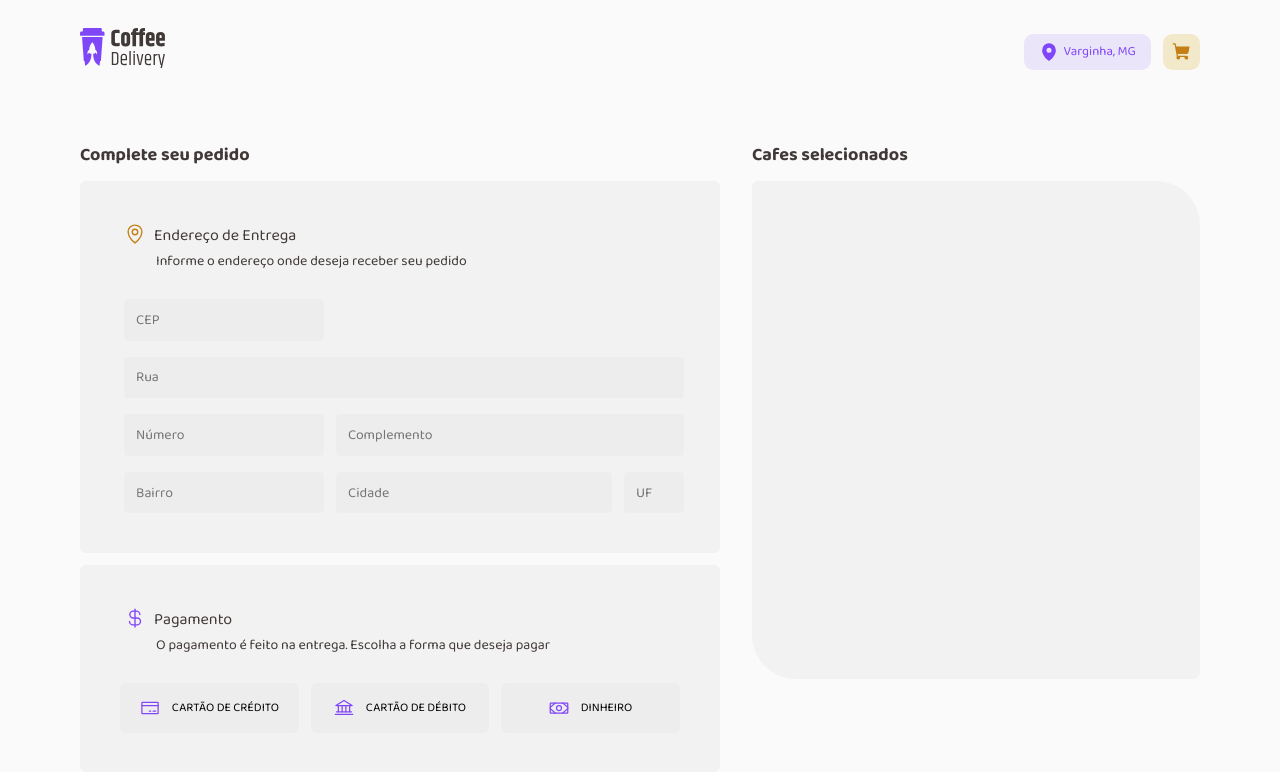
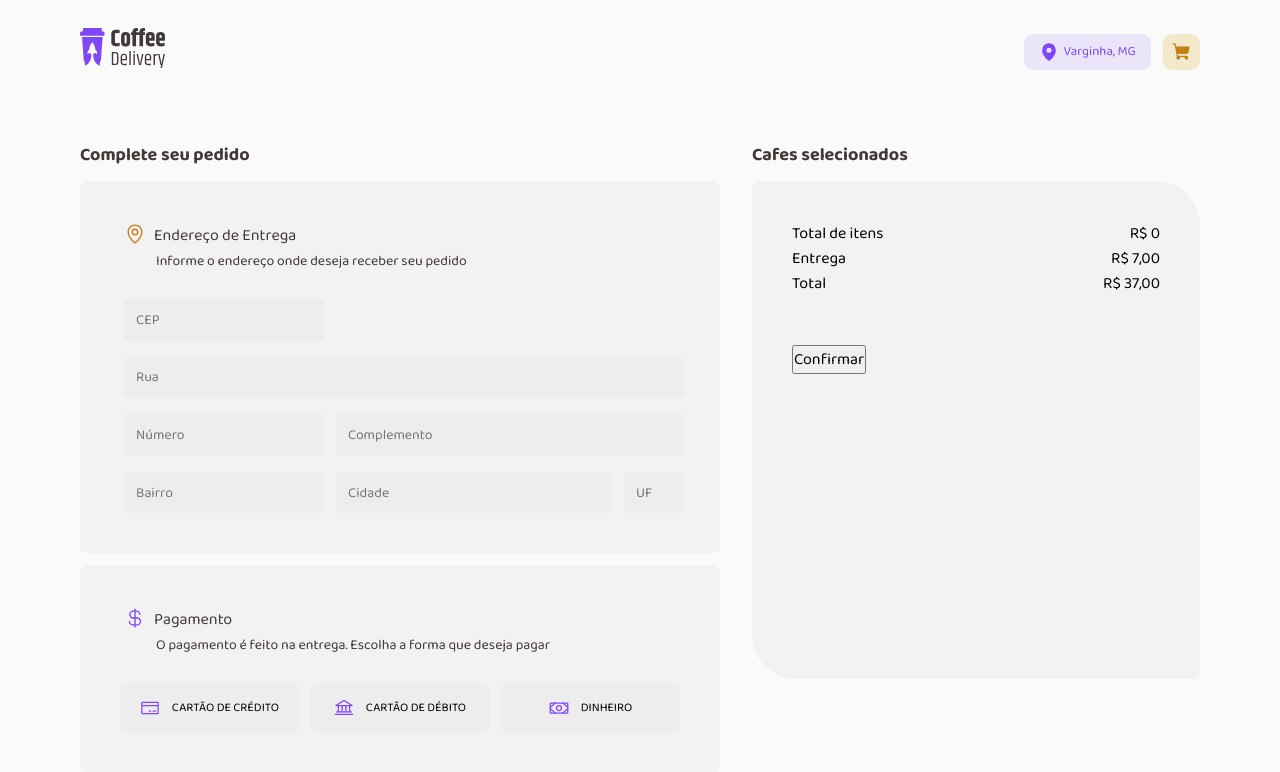
Before and after one commit to alexbruno10/coffee-delivery, a React (Vite) app: page /cart in a window 1280 px wide. Shown: the top 772 px of the page. Built offline with nearby package versions, Linux system fonts and the light colour scheme.

Commit message:
Styling Card Confirm

```diff
--- a/src/contexts/CartContext.tsx
+++ b/src/contexts/CartContext.tsx
@@ -3,15 +3,6 @@ import { createContext, ReactNode, useContext, useState } from "react";
 interface CartProviderProps {
     children: ReactNode
 }
-
-interface Coffee {
-    id: number,
-    title: string,
-    price: number,
-    amount: number,
-    image: string
-}
-
 
 interface CartCoffeeData {
     id: number,
@@ -33,7 +24,10 @@ export default function CartProvider({ children }: CartProviderProps) {
     const [cart, setCart] = useState<CartCoffeeData[]>([])
 
     function addCart(coffee: CartCoffeeData) {
-        console.log(coffee);
+        console.log(coffee.price);
+        const newPrice = coffee.price * coffee.amount
+
+        console.log(newPrice)
         setCart([...cart, coffee])
     }
 
--- a/src/pages/Cart/index.tsx
+++ b/src/pages/Cart/index.tsx
@@ -9,17 +9,37 @@ CartConfirmRequest,
 AddressFormContainer,
 RadioBoxContainer,
 RadioBox,
-CartConfirmCard
+CartConfirmCard,
+CardButton,
+CardPrice,
+CardButtonRemove,
+CardSubmit,
+CardSubmitValues
 } from './style'
-import { MapPin, CurrencyDollar, CreditCard, Money, Bank, Minus, Plus } from 'phosphor-react'
+import { MapPin, CurrencyDollar, CreditCard, Money, Bank, Minus, Plus, Trash } from 'phosphor-react'
 import { useCart } from '../../contexts/CartContext';
 import { CardFooterQtd, CardPlusMinusButton } from '../../components/CoffeeCard/styles';
+import { formatMoney } from "../../utils/formatedMoney";
+
 
 export default function Cart () {
 
     const { cart } = useCart();
 
     const [type, setType] = useState('');
+
+    const [total, setTotal] = useState(0);
+
+
+    function formatedPrice(price: number) {
+
+        // const newTotal = total + price
+
+        // setTotal(newTotal)
+
+        const formatedPrice = formatMoney(price)
+        return formatedPrice
+    }
 
     return (
         <CartContainer>
@@ -84,18 +104,42 @@ export default function Cart () {
                     {cart.map(cart => (
                         <CartConfirmCard key={cart.id}>
                         <img src={`http://localhost:5173/src/assets/coffee/${cart.image}`} alt="" />
+                        <div>
                             <p>{cart.title}</p>
+                            <CardButton>
                                 <CardFooterQtd>
                                     <CardPlusMinusButton>
                                             <Minus size={14} weight="fill"/>
                                     </CardPlusMinusButton>
-                            <span>2</span>
+                                    <span>{cart.amount}</span>
                                     <CardPlusMinusButton>
                                             <Plus size={14} weight="fill"/>
                                     </CardPlusMinusButton>
                                 </CardFooterQtd>
+                                <CardButtonRemove>
+                                    <Trash size={15}/>
+                                    <span>REMOVER</span>
+                                </CardButtonRemove>
+                            </CardButton>
+                        </div>
+                        <CardPrice>R$ {formatedPrice(cart.price)}</CardPrice>
                         </CartConfirmCard>
                     ))}
+                    <CardSubmit>
+                        <CardSubmitValues>
+                            <span>Total de itens</span>
+                            <span>R$ {total}</span>
+                        </CardSubmitValues>
+                        <CardSubmitValues>
+                            <span>Entrega</span>
+                            <span>R$ 7,00</span>
+                        </CardSubmitValues>
+                        <CardSubmitValues>
+                            <span>Total</span>
+                            <span>R$ 37,00</span>
+                        </CardSubmitValues>
+                    </CardSubmit>
+                    <button>Confirmar</button>
                 </CartConfirmRequest>
             </div>
 
--- a/src/pages/Cart/style.ts
+++ b/src/pages/Cart/style.ts
@@ -245,8 +245,8 @@ export const CartConfirmCard = styled.div`
     flex-direction: row;
     justify-content: space-between;
     align-items: flex-start;
-    padding: 0.5rem 0.25rem;
-    gap: 3.68rem;
+    padding: auto;
+    gap: 2rem;
 
     width: 23rem;
     height: 5rem;
@@ -267,3 +267,78 @@ export const CartConfirmCard = styled.div`
     }
 
 `
+
+export const CardButton = styled.div`
+    display: flex;
+    gap: 0.5rem;
+`
+
+export const CardPrice = styled.span`
+
+    display: flex;
+    font-family: 'Baloo 2';
+    font-style: normal;
+    font-weight: 700;
+    font-size: 1rem;
+    margin-right: 2rem;
+    color: #574F4D;
+
+    flex: none;
+`
+
+export const CardButtonRemove = styled.button`
+
+    display: flex;
+    flex-direction: row;
+    justify-content: center;
+    align-items: center;
+    padding: 0rem 0.5rem;
+    gap: 0.25rem;
+
+    width: 5.5rem;
+
+    background: #E6E5E5;
+    border-radius: 0.5rem;
+    border: none;
+
+    flex: none;
+    order: 1;
+    flex-grow: 0;
+
+    &:hover{
+        filter: brightness(0.9);
+    }
+
+    svg {
+
+        color: ${({theme}) => theme.colors["purple"]};
+    }
+
+    span {
+        font-size: 0.75rem;
+    }
+`
+
+export const CardSubmit = styled.div`
+
+    /* display: flex; */
+    flex-direction: row;
+    justify-content: space-between;
+    align-items: flex-start;
+    padding: auto;
+    gap: 2rem;
+
+    width: 23rem;
+    height: 5.75rem;
+
+    flex: none;
+    order: 0;
+    align-self: stretch;
+    flex-grow: 0;
+
+`
+
+export const CardSubmitValues = styled.div`
+    display: flex;
+    justify-content: space-between;
+`
```
Lines whose indentation alone changed are shown as unchanged.
